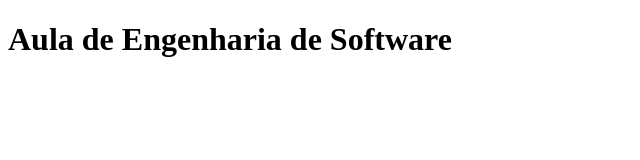
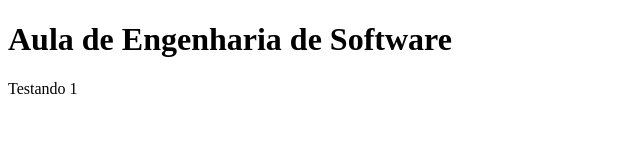
Before and after one commit to OduGil/CursoADS, a plain HTML site: page index.html in a window 1280 px wide. Shown: the full height of the page, 0-640 px from the left. Drawn offline with Linux system fonts and the light colour scheme.

Commit message:
Testando 1

```diff
--- a/index.html
+++ b/index.html
@@ -7,5 +7,6 @@
 </head>
 <body>
     <h1>Aula de Engenharia de Software</h1>
+    <p> Testando 1 </p>
 </body>
 </html>
```
